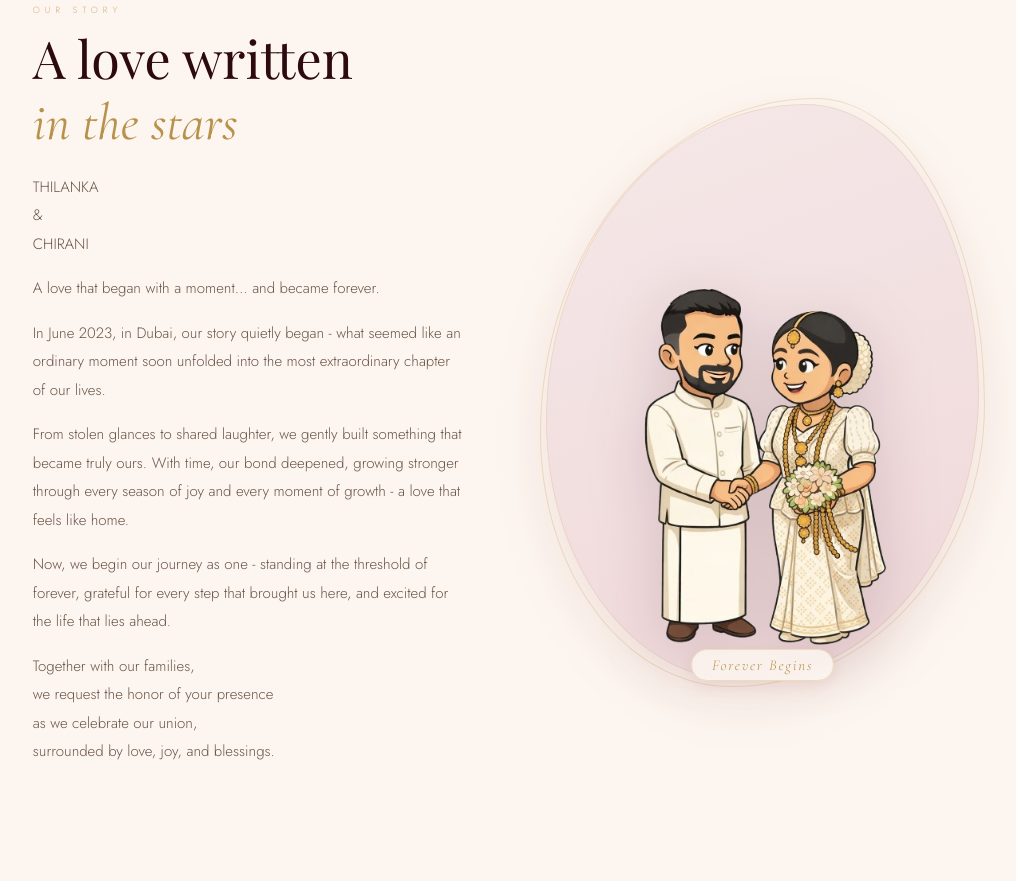
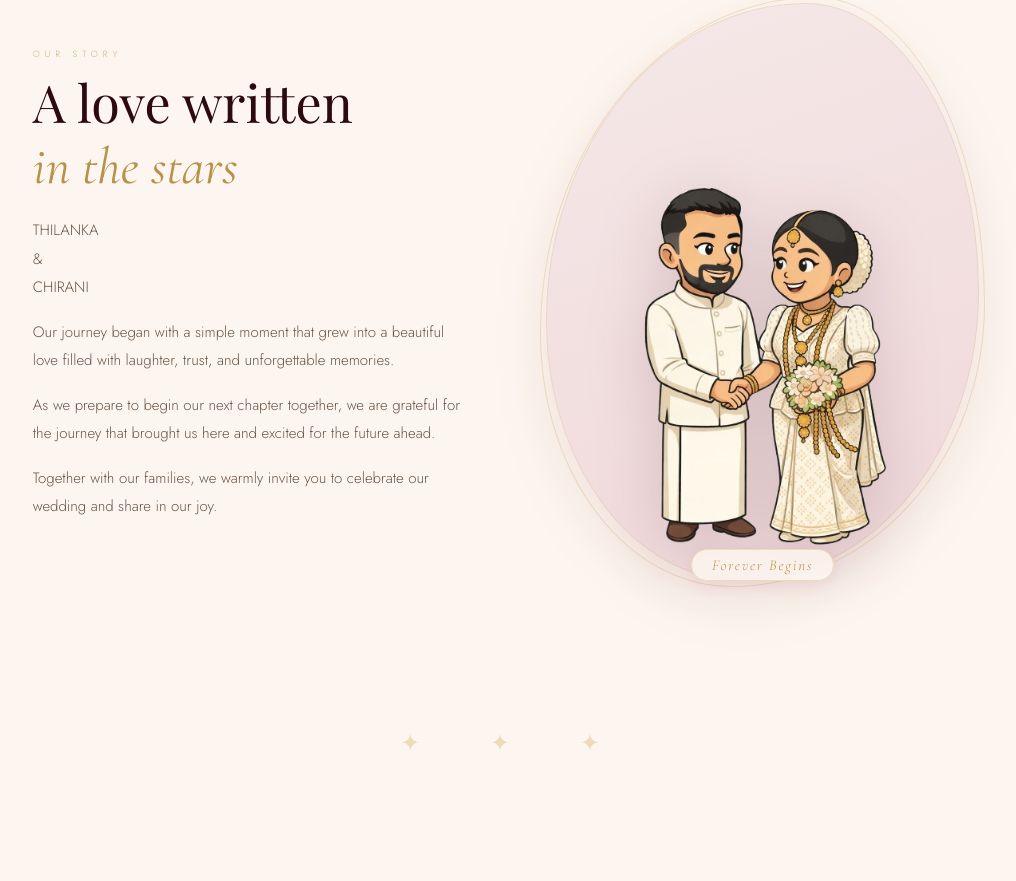
Before and after one commit to hansajaw/Wedding-Invitation, a plain HTML site: page index.html in a window 1280 px wide. Shown: the part 941-1822 px from the top of the page, without its empty margins (134-1150 px from the left). Drawn offline with nearby package versions, Linux system fonts and the light colour scheme; a web font is replaced by a local one.

Commit message:
Update index.html

```diff
--- a/index.html
+++ b/index.html
@@ -96,22 +96,13 @@
         CHIRANI
       </p>
       <p class="reveal" style="transition-delay:0.2s">
-        A love that began with a moment… and became forever.
+        Our journey began with a simple moment that grew into a beautiful love filled with laughter, trust, and unforgettable memories.
       </p>
       <p class="reveal" style="transition-delay:0.3s">
-        In June 2023, in Dubai, our story quietly began - what seemed like an ordinary moment soon unfolded into the most extraordinary chapter of our lives.
+        As we prepare to begin our next chapter together, we are grateful for the journey that brought us here and excited for the future ahead.
       </p>
       <p class="reveal" style="transition-delay:0.4s">
-        From stolen glances to shared laughter, we gently built something that became truly ours. With time, our bond deepened, growing stronger through every season of joy and every moment of growth - a love that feels like home.
-      </p>
-      <p class="reveal" style="transition-delay:0.5s">
-        Now, we begin our journey as one - standing at the threshold of forever, grateful for every step that brought us here, and excited for the life that lies ahead.
-      </p>
-      <p class="reveal" style="transition-delay:0.5s">
-       Together with our families, <br>
-       we request the honor of your presence <br>
-       as we celebrate our union, <br>
-       surrounded by love, joy, and blessings.
+        Together with our families, we warmly invite you to celebrate our wedding and share in our joy.
       </p>
     </div>
 
@@ -234,7 +225,7 @@
       Will You <em>Join Us?</em>
     </h2>
     <p class="reveal" style="font-size:14px;color:#9a8070;margin-bottom:40px;line-height:1.8;">
-      Please RSVP by <strong style="color:#c9a96e">1st July 2026</strong> so we can ensure
+      Please RSVP by <strong style="color:#c9a96e">5<sup>th</sup> July 2026</strong> so we can ensure
       a perfect celebration for everyone.
     </p>
 
```
